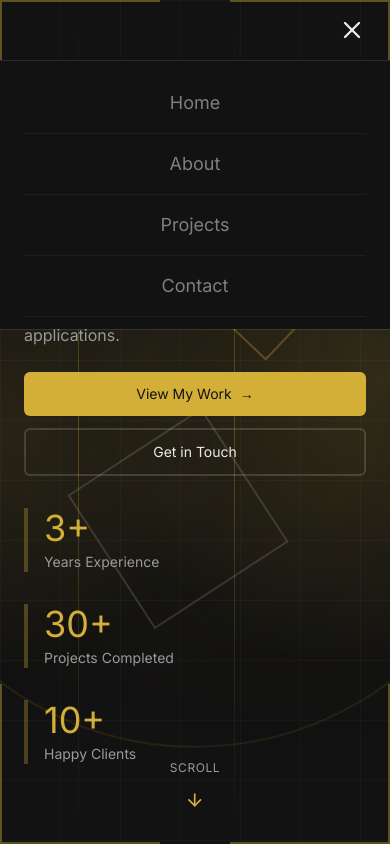
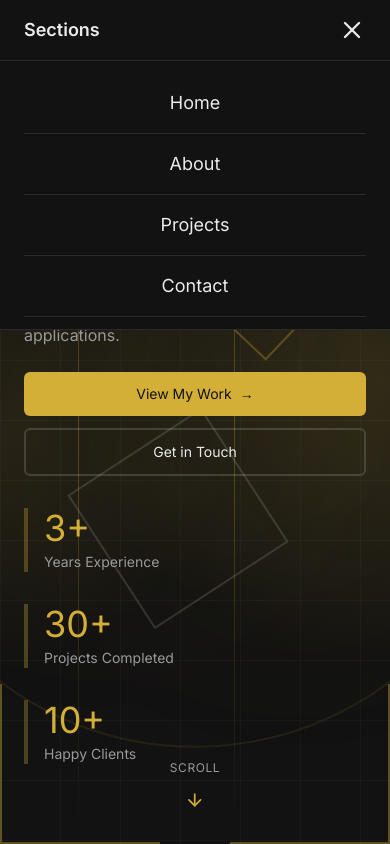
Before and after one commit to ABarpanda/Portfolio-Website, a React (Vite) app: page / in a window 390 px wide. Both pictures are taken after a click on the button "Toggle Menu". Shown: the top 844 px of the page. Built offline with nearby package versions, Linux system fonts and the light colour scheme.

Commit message:
Changed navbar on mobile view

```diff
--- a/package.json
+++ b/package.json
@@ -1,7 +1,7 @@
 
   {
       "name": "Portfolio Website",
-      "version": "1.2.0",
+      "version": "1.2.1",
       "private": true,
       "dependencies": {
           "@radix-ui/react-accordion": "^1.2.3",
--- a/src/components/MobileView.tsx
+++ b/src/components/MobileView.tsx
@@ -33,7 +33,12 @@ export function MobileView() {
         initial={{ y: -80, opacity: 0 }}
         animate={{ y: 0, opacity: 1 }}
         transition={{ duration: 0.4 }}
-        className="fixed top-0 left-0 right-0 z-50 bg-[#121212]/95 backdrop-blur-md border-b border-white/10"
+        className={
+          `fixed top-0 left-0 right-0 z-50 border-b border-white/10 transition-colors duration-300 ` +
+          (menuOpen
+            ? "bg-[#121212]"
+            : "bg-[#121212]/50 backdrop-blur-md")
+        }
       >
         <div className="flex items-center justify-between px-6 py-4">
           {/* Logo or name */}
@@ -41,7 +46,9 @@ export function MobileView() {
             onClick={() => scrollToSection("home")}
             className="text-lg font-semibold text-white hover:text-[#D4AF37] transition"
           >
-
+            {menuOpen
+            ? "Sections"
+            : ""}
           </button>
 
           {/* Burger Button */}
@@ -75,7 +82,7 @@ export function MobileView() {
                   <motion.li
                     key={section}
                     initial={{ x: -20, opacity: 0 }}
-                    animate={{ x: 0, opacity: 0.5 }}
+                    animate={{ x: 0, opacity: 1 }}
                     transition={{ delay: 0.05 + i * 0.05 }}
                     className="border-b border-white/10 last:border-0"
                   >
```
